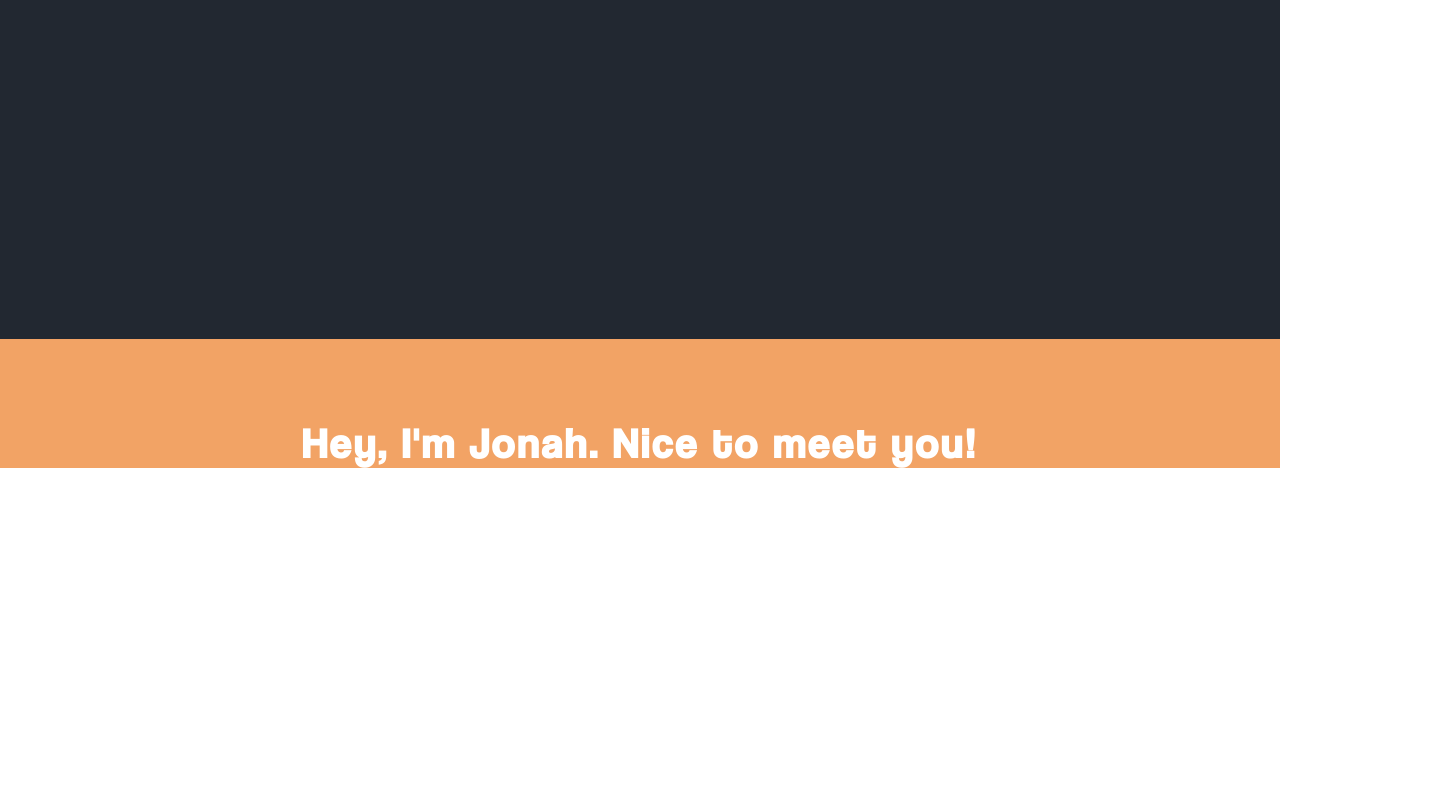
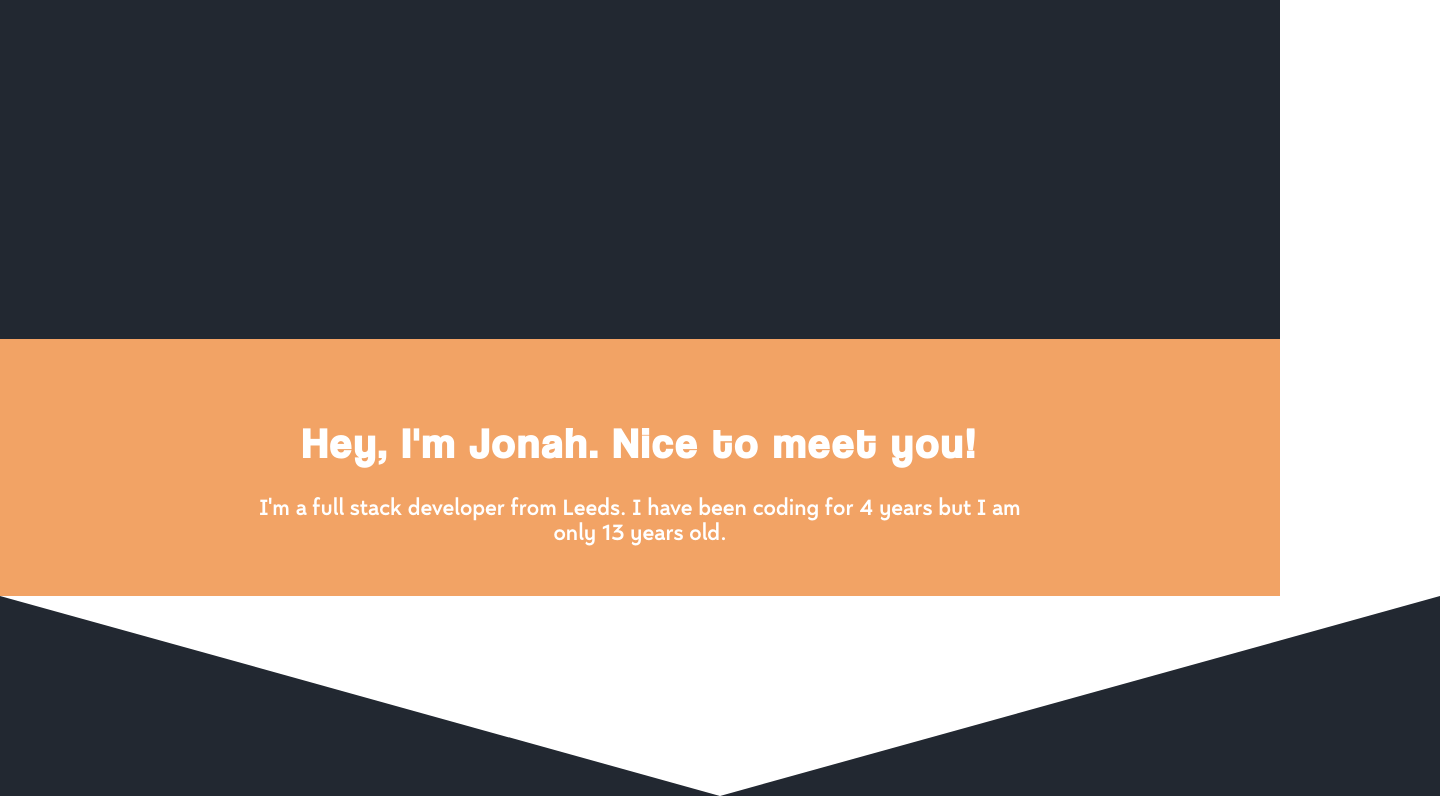
Before and after one commit to foxieze/foxieze.github.io, a website: page index.html in a window 1280 px wide. Shown: the part 461-1261 px from the top of the page, 1440 px wide, since content can reach past the window. Before the commit the page ends 957 px from the top, so only its background shows below. Drawn offline with nearby package versions, Linux system fonts and the light colour scheme.

Commit message:
Added SVG to bottom

```diff
--- a/css/styles.css
+++ b/css/styles.css
@@ -79,7 +79,8 @@ a {
 
 .overview {
 	text-align: center;
-	padding-top: 50px;
+	padding: 50px 0px;
+
 	background-color: #f2a365;
 
 }
--- a/index.html
+++ b/index.html
@@ -6,10 +6,7 @@
     <link type="text/css" href="./css/fonts/fonts.css" rel="stylesheet">
     <link type="text/css" href="./css/styles.css" rel="stylesheet">
     <link type="text/css" href='./css/assets/aos.css' rel="stylesheet">
-    <link
-    rel="stylesheet"
-    href="https://cdnjs.cloudflare.com/ajax/libs/animate.css/4.0.0/animate.min.css"
-  />
+    <link rel="stylesheet" href="https://cdnjs.cloudflare.com/ajax/libs/animate.css/4.0.0/animate.min.css" />
 </head>
 
 <body>
@@ -22,9 +19,12 @@
     </header>
     <div class="overview">
         <h1><a id="overview" data-aos="fade-left">Hey, I'm Jonah. Nice to meet you!</a></h1>
-        <p></p>
+        <p data-aos="fade-right">I'm a full stack developer from Leeds. I have been coding for 4 years but I am only 13 years old.</p>
     </div>
-
+    <svg width="1440" height="200" viewBox="0 0 1440 200" fill="none" xmlns="http://www.w3.org/2000/svg">
+        <path d="M720 200L0 0.000244141V200H720Z" fill="#222831" />
+        <path d="M720 200L1440 0V200H720Z" fill="#222831" />
+    </svg>
     <script src="./js/assets/aos.js"></script>
     <script src='./js/index.js'></script>
 </body>
```
